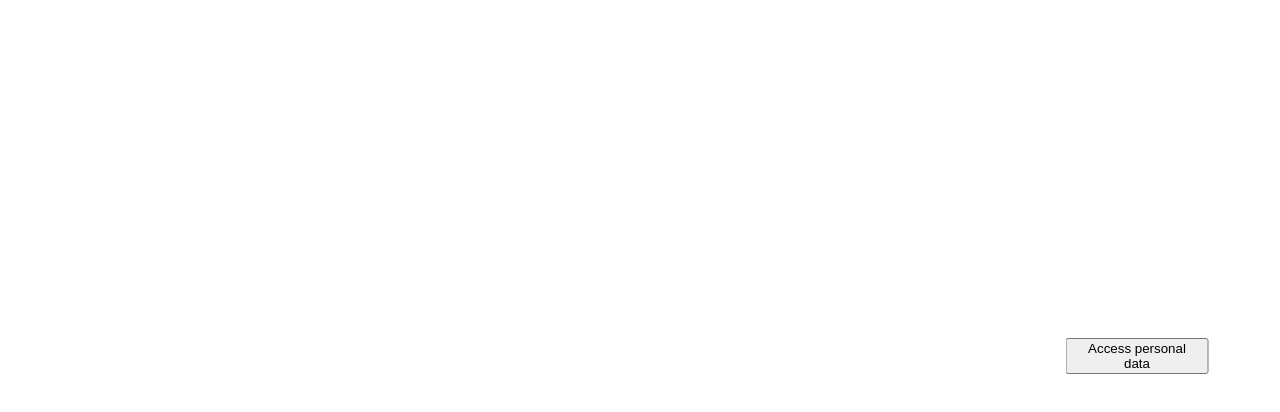
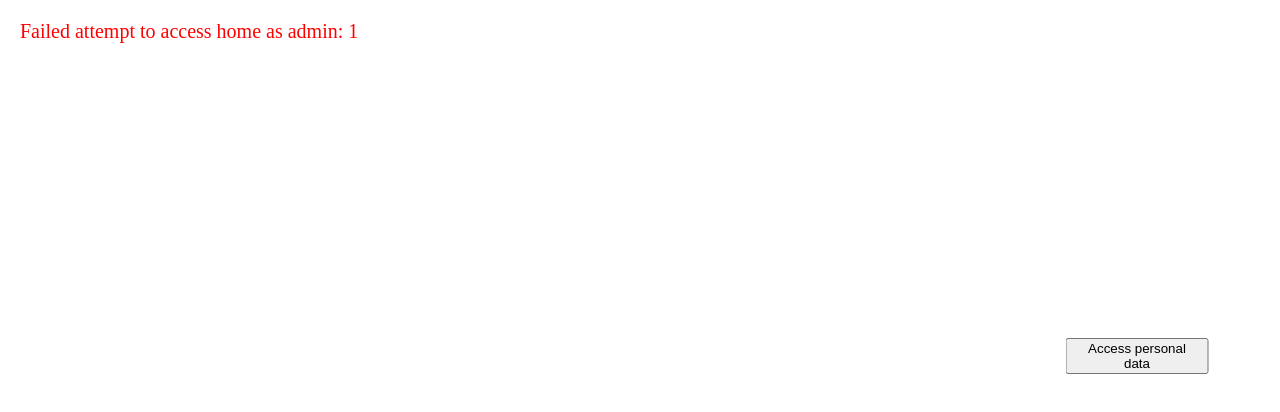
Before and after one commit to apdbutton/apdbutton, a plain HTML site: page index.html in a window 1280 px wide. Both pictures are taken after a click on the button "Access personal data". Drawn offline with Linux system fonts and the light colour scheme.

Commit message:
adding counter

```diff
--- a/index.html
+++ b/index.html
@@ -10,15 +10,25 @@
         top: 50%;
         transform: translate(-50%, -50%);
       }
+      #counter {
+        position: absolute;
+        top: 20px;
+        left: 20px;
+        font-size: 20px;
+        color: red;
+      }
     </style>
   </head>
   <body>
+    <div id="counter">Failed attempt to access home as admin: 0</div>
     <button id="myButton">Access personal data</button>
     <audio id="myAudio" src="https://github.com/apdbutton/apdbutton/raw/main/X2Download.app%20-%20MC%20Hammer%20-%20U%20Can't%20Touch%20This%20(HQ)%20(64%20kbps).mp3"></audio>
     <script>
       const button = document.getElementById("myButton");
       const audio = document.getElementById("myAudio");
       let accessGranted = false;
+      let failedAttempts = 0;
+      const counter = document.getElementById("counter");
 
       function moveButton() {
         if (accessGranted) {
@@ -34,6 +44,8 @@
           }
           button.style.left = x + "px";
           button.style.top = y + "px";
+          failedAttempts++;
+          counter.textContent = "Failed attempt to access home as admin: " + failedAttempts;
         }
       }
 
```
